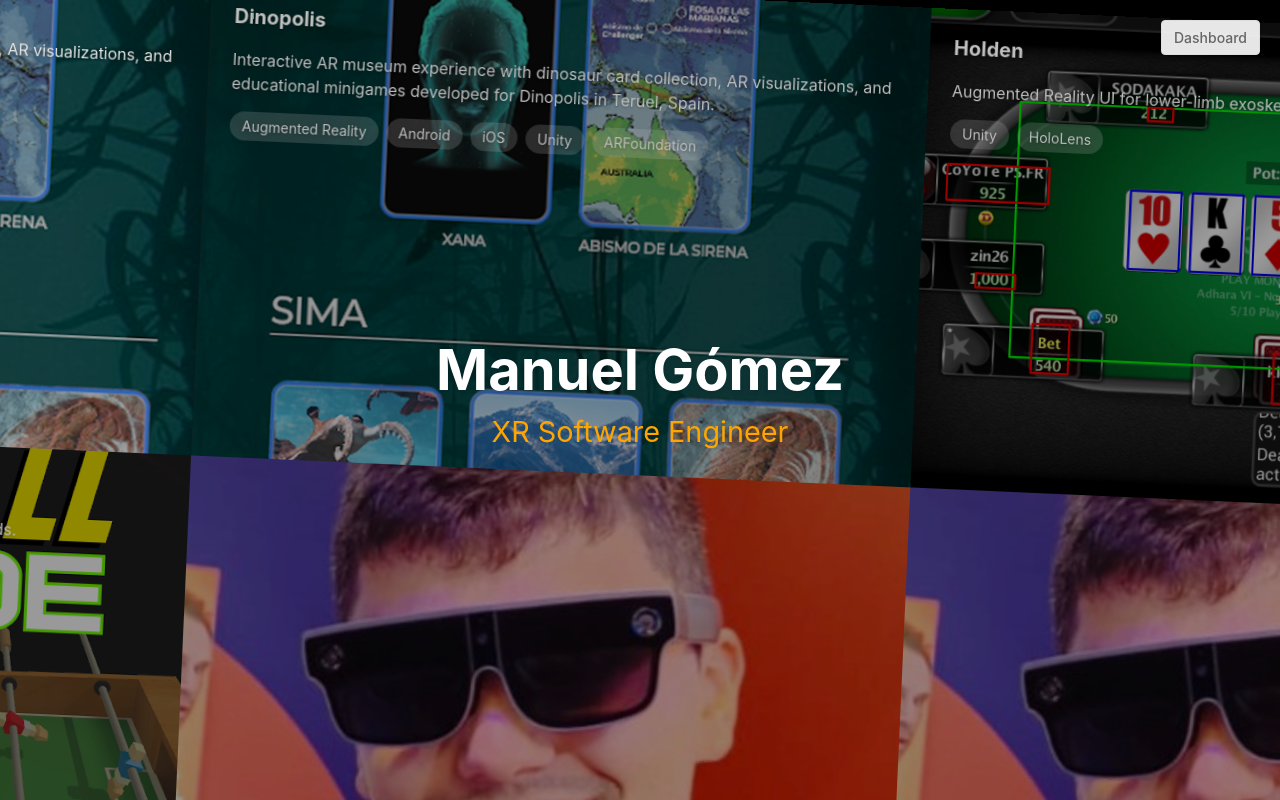
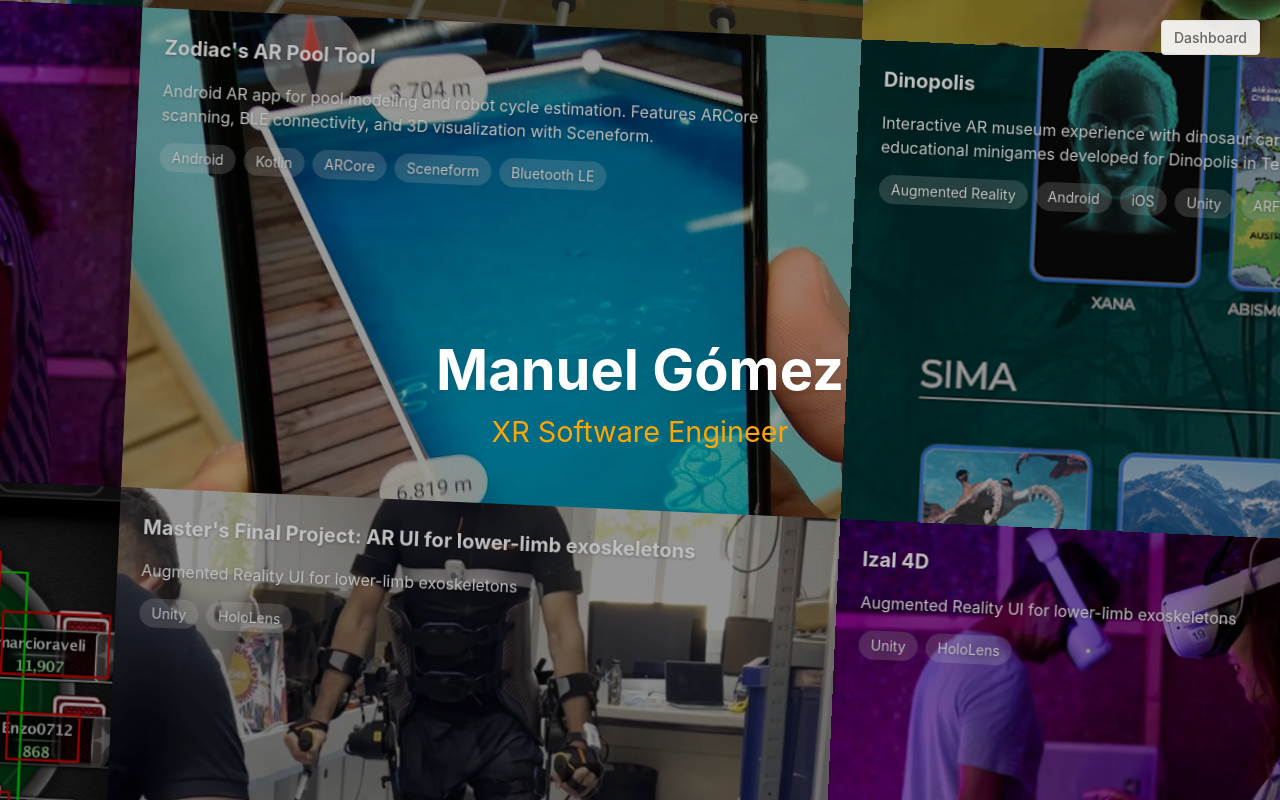
Before and after one commit to manugomez95/manueljgomez.com, a React (Vite) app: page / in a window 1280 px wide. Built offline with nearby package versions, Linux system fonts and the light colour scheme.

Commit message:
Colors fixed

```diff
--- a/src/components/CVCards.jsx
+++ b/src/components/CVCards.jsx
@@ -3,17 +3,15 @@ import { FloatingCard } from './FloatingCard';
 import { decorativeImages } from '../data/cvData';
 
 export const BackgroundGrid = ({ projects }) => {
-  // Create a grid with repeated project cards (8x8 grid = 64 cards)
-  const totalSlots = 64;
+  // Create a grid with repeated project cards (6x6 grid = 36 cards)
+  const totalSlots = 36;
 
   // Create a shuffled array of project indices and decorative images
   const shuffledIndices = Array.from({ length: totalSlots }, (_, i) => {
-    // 70% chance to show a project, 30% chance to show a decorative image
-    const useProject = Math.random() < 0.7;
     return {
-      projectIndex: Math.floor(Math.random() * projects.length),
-      imageIndex: Math.floor(Math.random() * decorativeImages.length),
-      useProject
+      projectIndex: i % projects.length, // Cycle through projects in order
+      imageIndex: 0, // Not used anymore
+      useProject: true // Always show projects
     };
   });
 
--- a/src/styles/floating.css
+++ b/src/styles/floating.css
@@ -30,13 +30,13 @@
 /* Background grid layout */
 .background-grid {
   position: fixed;
-  top: 0;
-  left: 0;
+  top: -60vh;
+  left: -60vw;
   width: 200vw;
   height: 200vh;
   display: grid;
-  grid-template-columns: repeat(8, min(90vw, 90vh));
-  grid-template-rows: repeat(8, min(60vw, 60vh));
+  grid-template-columns: repeat(6, min(90vw, 90vh));
+  grid-template-rows: repeat(6, min(60vw, 60vh));
   gap: 0;
   padding: 0;
   z-index: 1;
--- a/src/styles/organized.css
+++ b/src/styles/organized.css
@@ -235,3 +235,11 @@
   margin-bottom: var(--organized-gap);
   grid-column: 1 / -1;
 }
+
+.organized .name-center h1 {
+  color: var(--primary-color);
+}
+
+.organized .name-center h2 {
+  color: var(--secondary-color);
+}
```
